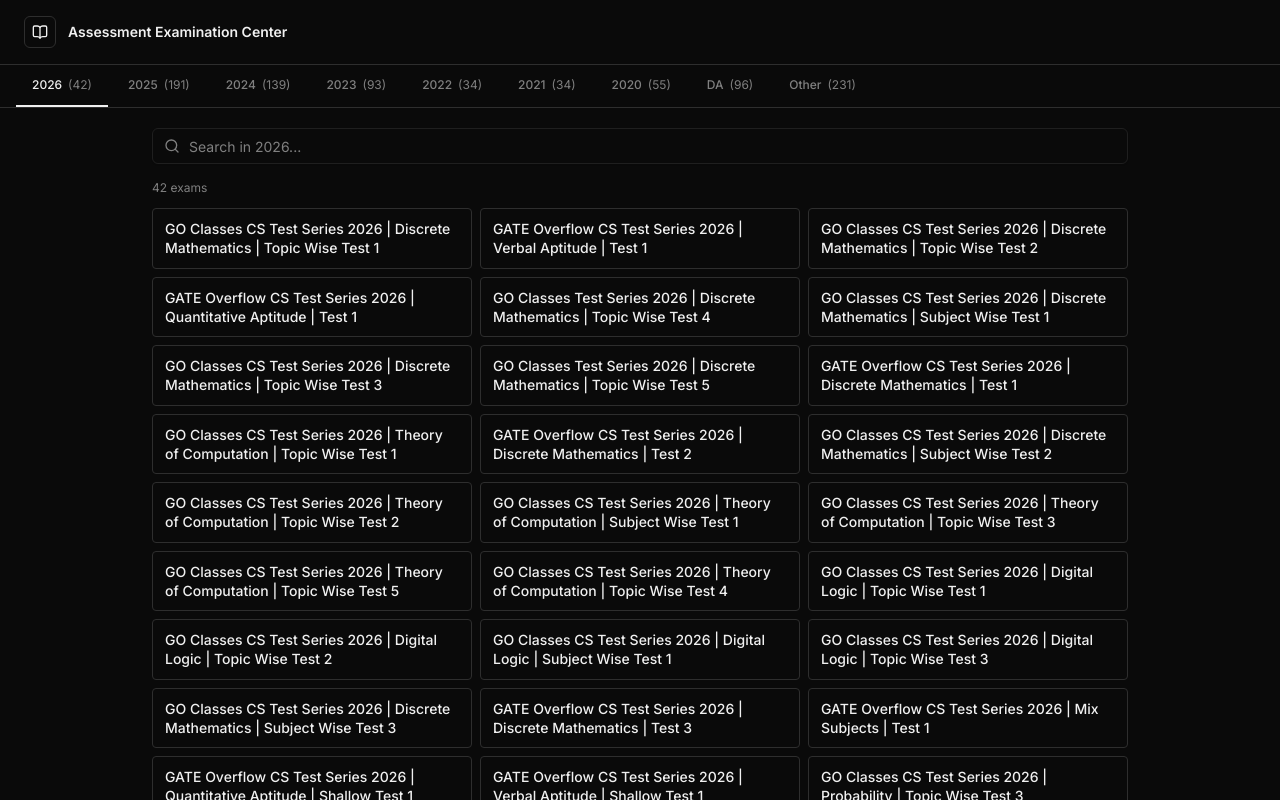
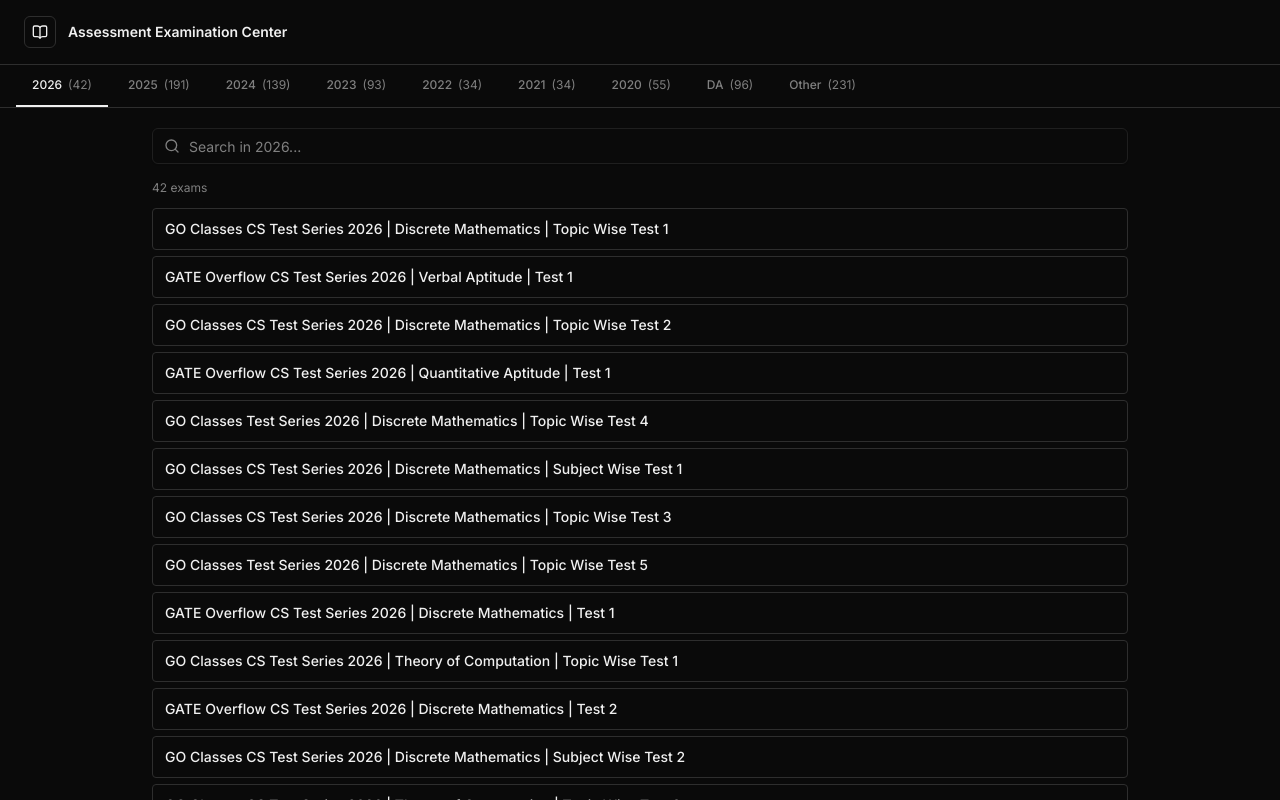
Before and after one commit to SudeepMalipeddi/GATE-TEST-UI, a React (Vite) app: page / in a window 1280 px wide. Shown: the top 800 px of the page. Built offline with nearby package versions, Linux system fonts and the light colour scheme.

Commit message:
Show one exam per row in selection list

```diff
--- a/src/pages/ExamSelectPage.tsx
+++ b/src/pages/ExamSelectPage.tsx
@@ -131,7 +131,7 @@
               {filter && ` matching "${filter}"`}
             </p>
             <ScrollArea className="flex-1">
-              <div className="grid grid-cols-1 sm:grid-cols-2 lg:grid-cols-3 gap-2 pb-6">
+              <div className="flex flex-col gap-1.5 pb-6">
                 {filtered.map(exam => (
                   <button
                     key={exam.id}
@@ -139,7 +139,7 @@
                     disabled={loadingId === exam.id}
                     className="text-left px-3 py-2.5 rounded border border-border hover:border-foreground/40 hover:bg-accent transition-colors text-sm font-medium flex items-center justify-between gap-2 disabled:opacity-60"
                   >
-                    <span className="line-clamp-2 leading-snug">{exam.name}</span>
+                    <span>{exam.name}</span>
                     {loadingId === exam.id && (
                       <Loader2 className="w-3.5 h-3.5 animate-spin text-muted-foreground flex-shrink-0" />
                     )}
```
